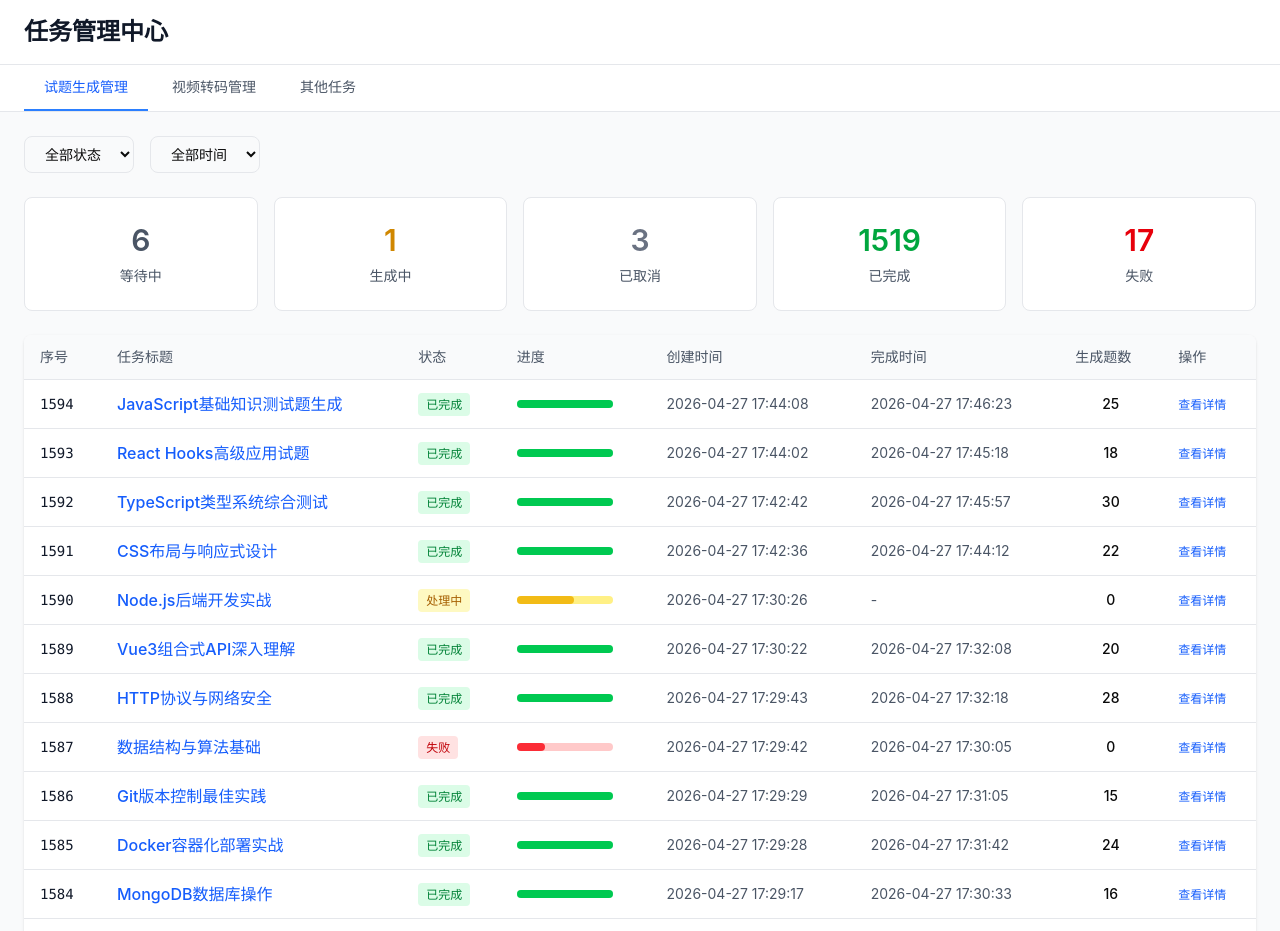
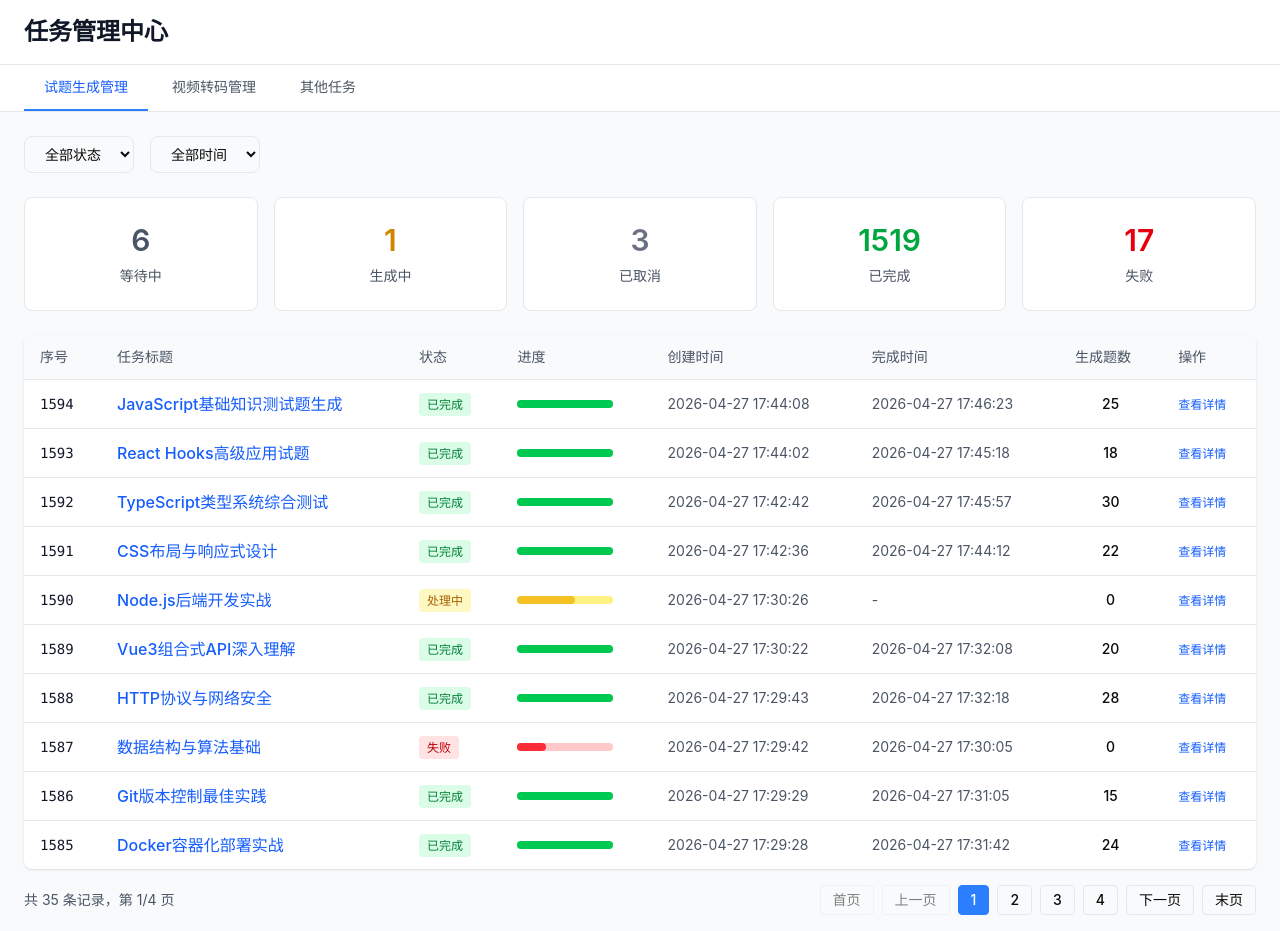
Before and after one commit to liellaaaaa/PrototypeDiagram, a React (Vite) app in the folder TaskManagementCenter/: page / in a window 1280 px wide. Shown: the top 931 px of the page. Built offline with nearby package versions, Linux system fonts and the light colour scheme.

Commit message:
feat: 试题生成管理添加分页功能，扩充样本数据至35条

```diff
--- a/TaskManagementCenter/src/app/components/QuestionGenerationDashboard.tsx
+++ b/TaskManagementCenter/src/app/components/QuestionGenerationDashboard.tsx
@@ -4,10 +4,13 @@ import { QuestionGenerationTable } from './QuestionGenerationTable';
 import { TaskDetailModal } from './TaskDetailModal';
 import type { QuestionGenerationTask } from './QuestionGenerationTask';
 
+const PAGE_SIZE = 10;
+
 export function QuestionGenerationDashboard() {
   const [statusFilter, setStatusFilter] = useState<string>('');
   const [dateFilter, setDateFilter] = useState<string>('');
   const [selectedTask, setSelectedTask] = useState<QuestionGenerationTask | null>(null);
+  const [currentPage, setCurrentPage] = useState(1);
 
   const stats = {
     waiting: 6,
@@ -18,149 +21,41 @@ export function QuestionGenerationDashboard() {
   };
 
   const tasks: QuestionGenerationTask[] = [
-    {
-      taskId: 1594,
-      taskTitle: 'JavaScript基础知识测试题生成',
-      knowledgeBase: ['javascript-fundamentals.md', 'es6-features.md', 'async-programming.md'],
-      status: '已完成',
-      createdAt: '2026-04-27 17:44:08',
-      completedAt: '2026-04-27 17:46:23',
-      processingTime: '2分15秒',
-      generatedCount: 25,
-      operatorUser: 'admin'
-    },
-    {
-      taskId: 1593,
-      taskTitle: 'React Hooks高级应用试题',
-      knowledgeBase: ['react-hooks.md', 'custom-hooks.md', 'performance-optimization.md'],
-      status: '已完成',
-      createdAt: '2026-04-27 17:44:02',
-      completedAt: '2026-04-27 17:45:18',
-      processingTime: '1分16秒',
-      generatedCount: 18,
-      operatorUser: 'zhang_san'
-    },
-    {
-      taskId: 1592,
-      taskTitle: 'TypeScript类型系统综合测试',
-      knowledgeBase: ['typescript-basics.md', 'generics.md', 'advanced-types.md', 'utility-types.md'],
-      status: '已完成',
-      createdAt: '2026-04-27 17:42:42',
-      completedAt: '2026-04-27 17:45:57',
-      processingTime: '3分15秒',
-      generatedCount: 30,
-      operatorUser: 'admin'
-    },
-    {
-      taskId: 1591,
-      taskTitle: 'CSS布局与响应式设计',
-      knowledgeBase: ['css-layout.md', 'flexbox-guide.md', 'grid-system.md', 'responsive-design.md'],
-      status: '已完成',
-      createdAt: '2026-04-27 17:42:36',
-      completedAt: '2026-04-27 17:44:12',
-      processingTime: '1分36秒',
-      generatedCount: 22,
-      operatorUser: 'li_si'
-    },
-    {
-      taskId: 1590,
-      taskTitle: 'Node.js后端开发实战',
-      knowledgeBase: ['nodejs-basics.md', 'express-framework.md'],
-      status: '处理中',
-      createdAt: '2026-04-27 17:30:26',
-      completedAt: null,
-      processingTime: '已用1分32秒',
-      generatedCount: 0,
-      operatorUser: 'wang_wu'
-    },
-    {
-      taskId: 1589,
-      taskTitle: 'Vue3组合式API深入理解',
-      knowledgeBase: ['vue3-composition-api.md', 'reactivity-system.md', 'lifecycle.md'],
-      status: '已完成',
-      createdAt: '2026-04-27 17:30:22',
-      completedAt: '2026-04-27 17:32:08',
-      processingTime: '1分46秒',
-      generatedCount: 20,
-      operatorUser: 'admin'
-    },
-    {
-      taskId: 1588,
-      taskTitle: 'HTTP协议与网络安全',
-      knowledgeBase: ['http-protocol.md', 'https-ssl.md', 'web-security.md', 'cors.md'],
-      status: '已完成',
-      createdAt: '2026-04-27 17:29:43',
-      completedAt: '2026-04-27 17:32:18',
-      processingTime: '2分35秒',
-      generatedCount: 28,
-      operatorUser: 'zhang_san'
-    },
-    {
-      taskId: 1587,
-      taskTitle: '数据结构与算法基础',
-      knowledgeBase: ['data-structures.md', 'algorithms.md', 'complexity-analysis.md'],
-      status: '失败',
-      createdAt: '2026-04-27 17:29:42',
-      completedAt: '2026-04-27 17:30:05',
-      processingTime: '23秒',
-      generatedCount: 0,
-      operatorUser: 'li_si'
-    },
-    {
-      taskId: 1586,
-      taskTitle: 'Git版本控制最佳实践',
-      knowledgeBase: ['git-basics.md', 'branching-strategies.md', 'git-workflow.md'],
-      status: '已完成',
-      createdAt: '2026-04-27 17:29:29',
-      completedAt: '2026-04-27 17:31:05',
-      processingTime: '1分36秒',
-      generatedCount: 15,
-      operatorUser: 'admin'
-    },
-    {
-      taskId: 1585,
-      taskTitle: 'Docker容器化部署实战',
-      knowledgeBase: ['docker-basics.md', 'dockerfile.md', 'docker-compose.md'],
-      status: '已完成',
-      createdAt: '2026-04-27 17:29:28',
-      completedAt: '2026-04-27 17:31:42',
-      processingTime: '2分14秒',
-      generatedCount: 24,
-      operatorUser: 'wang_wu'
-    },
-    {
-      taskId: 1584,
-      taskTitle: 'MongoDB数据库操作',
-      knowledgeBase: ['mongodb-basics.md', 'aggregation.md'],
-      status: '已完成',
-      createdAt: '2026-04-27 17:29:17',
-      completedAt: '2026-04-27 17:30:33',
-      processingTime: '1分16秒',
-      generatedCount: 16,
-      operatorUser: 'zhang_san'
-    },
-    {
-      taskId: 1583,
-      taskTitle: 'GraphQL API设计',
-      knowledgeBase: ['graphql-basics.md', 'schema-design.md', 'resolvers.md'],
-      status: '已完成',
-      createdAt: '2026-04-27 17:29:11',
-      completedAt: '2026-04-27 17:30:27',
-      processingTime: '1分16秒',
-      generatedCount: 19,
-      operatorUser: 'li_si'
-    },
-    {
-      taskId: 1582,
-      taskTitle: 'Webpack构建工具配置',
-      knowledgeBase: ['webpack-config.md', 'loaders.md', 'plugins.md', 'optimization.md'],
-      status: '已完成',
-      createdAt: '2026-04-23 16:22:53',
-      completedAt: '2026-04-23 16:25:08',
-      processingTime: '2分15秒',
-      generatedCount: 21,
-      operatorUser: 'admin'
-    }
+    { taskId: 1594, taskTitle: 'JavaScript基础知识测试题生成', knowledgeBase: ['javascript-fundamentals.md', 'es6-features.md', 'async-programming.md'], status: '已完成', createdAt: '2026-04-27 17:44:08', completedAt: '2026-04-27 17:46:23', generatedCount: 25, operatorUser: 'admin' },
+    { taskId: 1593, taskTitle: 'React Hooks高级应用试题', knowledgeBase: ['react-hooks.md', 'custom-hooks.md', 'performance-optimization.md'], status: '已完成', createdAt: '2026-04-27 17:44:02', completedAt: '2026-04-27 17:45:18', generatedCount: 18, operatorUser: 'zhang_san' },
+    { taskId: 1592, taskTitle: 'TypeScript类型系统综合测试', knowledgeBase: ['typescript-basics.md', 'generics.md', 'advanced-types.md', 'utility-types.md'], status: '已完成', createdAt: '2026-04-27 17:42:42', completedAt: '2026-04-27 17:45:57', generatedCount: 30, operatorUser: 'admin' },
+    { taskId: 1591, taskTitle: 'CSS布局与响应式设计', knowledgeBase: ['css-layout.md', 'flexbox-guide.md', 'grid-system.md', 'responsive-design.md'], status: '已完成', createdAt: '2026-04-27 17:42:36', completedAt: '2026-04-27 17:44:12', generatedCount: 22, operatorUser: 'li_si' },
+    { taskId: 1590, taskTitle: 'Node.js后端开发实战', knowledgeBase: ['nodejs-basics.md', 'express-framework.md'], status: '处理中', createdAt: '2026-04-27 17:30:26', completedAt: null, generatedCount: 0, operatorUser: 'wang_wu' },
+    { taskId: 1589, taskTitle: 'Vue3组合式API深入理解', knowledgeBase: ['vue3-composition-api.md', 'reactivity-system.md', 'lifecycle.md'], status: '已完成', createdAt: '2026-04-27 17:30:22', completedAt: '2026-04-27 17:32:08', generatedCount: 20, operatorUser: 'admin' },
+    { taskId: 1588, taskTitle: 'HTTP协议与网络安全', knowledgeBase: ['http-protocol.md', 'https-ssl.md', 'web-security.md', 'cors.md'], status: '已完成', createdAt: '2026-04-27 17:29:43', completedAt: '2026-04-27 17:32:18', generatedCount: 28, operatorUser: 'zhang_san' },
+    { taskId: 1587, taskTitle: '数据结构与算法基础', knowledgeBase: ['data-structures.md', 'algorithms.md', 'complexity-analysis.md'], status: '失败', createdAt: '2026-04-27 17:29:42', completedAt: '2026-04-27 17:30:05', generatedCount: 0, operatorUser: 'li_si' },
+    { taskId: 1586, taskTitle: 'Git版本控制最佳实践', knowledgeBase: ['git-basics.md', 'branching-strategies.md', 'git-workflow.md'], status: '已完成', createdAt: '2026-04-27 17:29:29', completedAt: '2026-04-27 17:31:05', generatedCount: 15, operatorUser: 'admin' },
+    { taskId: 1585, taskTitle: 'Docker容器化部署实战', knowledgeBase: ['docker-basics.md', 'dockerfile.md', 'docker-compose.md'], status: '已完成', createdAt: '2026-04-27 17:29:28', completedAt: '2026-04-27 17:31:42', generatedCount: 24, operatorUser: 'wang_wu' },
+    { taskId: 1584, taskTitle: 'MongoDB数据库操作', knowledgeBase: ['mongodb-basics.md', 'aggregation.md'], status: '已完成', createdAt: '2026-04-27 17:29:17', completedAt: '2026-04-27 17:30:33', generatedCount: 16, operatorUser: 'zhang_san' },
+    { taskId: 1583, taskTitle: 'GraphQL API设计', knowledgeBase: ['graphql-basics.md', 'schema-design.md', 'resolvers.md'], status: '已完成', createdAt: '2026-04-27 17:29:11', completedAt: '2026-04-27 17:30:27', generatedCount: 19, operatorUser: 'li_si' },
+    { taskId: 1582, taskTitle: 'Webpack构建工具配置', knowledgeBase: ['webpack-config.md', 'loaders.md', 'plugins.md', 'optimization.md'], status: '已完成', createdAt: '2026-04-23 16:22:53', completedAt: '2026-04-23 16:25:08', generatedCount: 21, operatorUser: 'admin' },
+    { taskId: 1581, taskTitle: 'Python数据分析实战', knowledgeBase: ['pandas.md', 'numpy.md', 'matplotlib.md'], status: '已完成', createdAt: '2026-04-23 15:10:00', completedAt: '2026-04-23 15:15:30', generatedCount: 35, operatorUser: 'admin' },
+    { taskId: 1580, taskTitle: '机器学习算法基础', knowledgeBase: ['ml-basics.md', 'sklearn.md'], status: '已完成', createdAt: '2026-04-23 14:00:00', completedAt: '2026-04-23 14:10:00', generatedCount: 28, operatorUser: 'zhang_san' },
+    { taskId: 1579, taskTitle: 'Redis缓存实战', knowledgeBase: ['redis-basics.md', 'redis-cache.md'], status: '已完成', createdAt: '2026-04-23 13:00:00', completedAt: '2026-04-23 13:08:00', generatedCount: 18, operatorUser: 'li_si' },
+    { taskId: 1578, taskTitle: 'Kafka消息队列', knowledgeBase: ['kafka-intro.md', 'kafka-producer.md'], status: '失败', createdAt: '2026-04-23 12:00:00', completedAt: '2026-04-23 12:05:00', generatedCount: 0, operatorUser: 'wang_wu' },
+    { taskId: 1577, taskTitle: 'Spring Cloud微服务', knowledgeBase: ['spring-cloud.md', 'feign.md', 'gateway.md'], status: '已完成', createdAt: '2026-04-22 17:00:00', completedAt: '2026-04-22 17:12:00', generatedCount: 32, operatorUser: 'admin' },
+    { taskId: 1576, taskTitle: 'Kubernetes容器编排', knowledgeBase: ['k8s-basics.md', 'k8s-deploy.md'], status: '已完成', createdAt: '2026-04-22 16:00:00', completedAt: '2026-04-22 16:10:00', generatedCount: 25, operatorUser: 'zhang_san' },
+    { taskId: 1575, taskTitle: 'MySQL数据库优化', knowledgeBase: ['mysql-optimization.md', 'indexing.md'], status: '已完成', createdAt: '2026-04-22 15:00:00', completedAt: '2026-04-22 15:08:00', generatedCount: 20, operatorUser: 'li_si' },
+    { taskId: 1574, taskTitle: 'Linux系统管理', knowledgeBase: ['linux-commands.md', 'shell-scripting.md'], status: '已完成', createdAt: '2026-04-22 14:00:00', completedAt: '2026-04-22 14:06:00', generatedCount: 15, operatorUser: 'wang_wu' },
+    { taskId: 1573, taskTitle: 'Nginx反向代理配置', knowledgeBase: ['nginx-basics.md', 'nginx-proxy.md'], status: '已完成', createdAt: '2026-04-22 13:00:00', completedAt: '2026-04-22 13:05:00', generatedCount: 12, operatorUser: 'admin' },
+    { taskId: 1572, taskTitle: 'Java并发编程', knowledgeBase: ['java-concurrency.md', 'thread-pool.md'], status: '已完成', createdAt: '2026-04-22 12:00:00', completedAt: '2026-04-22 12:10:00', generatedCount: 22, operatorUser: 'zhang_san' },
+    { taskId: 1571, taskTitle: 'Elasticsearch搜索', knowledgeBase: ['es-basics.md', 'es-query.md'], status: '已完成', createdAt: '2026-04-22 11:00:00', completedAt: '2026-04-22 11:08:00', generatedCount: 18, operatorUser: 'li_si' },
+    { taskId: 1570, taskTitle: 'RabbitMQ消息中间件', knowledgeBase: ['rabbitmq-basics.md', 'amqp.md'], status: '已完成', createdAt: '2026-04-22 10:00:00', completedAt: '2026-04-22 10:07:00', generatedCount: 14, operatorUser: 'wang_wu' },
+    { taskId: 1569, taskTitle: 'Flutter移动开发', knowledgeBase: ['flutter-basics.md', 'dart.md'], status: '待处理', createdAt: '2026-04-22 09:00:00', completedAt: null, generatedCount: 0, operatorUser: 'admin' },
+    { taskId: 1568, taskTitle: 'iOS Swift编程', knowledgeBase: ['swift-basics.md', 'swiftui.md'], status: '已完成', createdAt: '2026-04-21 17:00:00', completedAt: '2026-04-21 17:10:00', generatedCount: 20, operatorUser: 'zhang_san' },
+    { taskId: 1567, taskTitle: 'Android Jetpack组件', knowledgeBase: ['android-jetpack.md', 'compose.md'], status: '已完成', createdAt: '2026-04-21 16:00:00', completedAt: '2026-04-21 16:09:00', generatedCount: 24, operatorUser: 'li_si' },
+    { taskId: 1566, taskTitle: 'React Native跨平台', knowledgeBase: ['react-native.md', 'expo.md'], status: '已完成', createdAt: '2026-04-21 15:00:00', completedAt: '2026-04-21 15:08:00', generatedCount: 16, operatorUser: 'wang_wu' },
+    { taskId: 1565, taskTitle: 'WebSocket实时通信', knowledgeBase: ['websocket.md', 'socket-io.md'], status: '已完成', createdAt: '2026-04-21 14:00:00', completedAt: '2026-04-21 14:05:00', generatedCount: 10, operatorUser: 'admin' },
+    { taskId: 1564, taskTitle: 'CSS动画特效', knowledgeBase: ['css-animation.md', 'transition.md'], status: '已完成', createdAt: '2026-04-21 13:00:00', completedAt: '2026-04-21 13:04:00', generatedCount: 8, operatorUser: 'zhang_san' },
+    { taskId: 1563, taskTitle: 'TypeScript高级类型', knowledgeBase: ['advanced-typescript.md', 'generics.md'], status: '失败', createdAt: '2026-04-21 12:00:00', completedAt: '2026-04-21 12:03:00', generatedCount: 0, operatorUser: 'li_si' },
+    { taskId: 1562, taskTitle: '微服务架构设计', knowledgeBase: ['microservices.md', 'api-gateway.md'], status: '已完成', createdAt: '2026-04-21 11:00:00', completedAt: '2026-04-21 11:15:00', generatedCount: 30, operatorUser: 'wang_wu' },
+    { taskId: 1561, taskTitle: 'CI/CD持续集成', knowledgeBase: ['jenkins.md', 'gitlab-ci.md'], status: '已完成', createdAt: '2026-04-21 10:00:00', completedAt: '2026-04-21 10:08:00', generatedCount: 12, operatorUser: 'admin' },
+    { taskId: 1560, taskTitle: 'Terraform基础设施代码化', knowledgeBase: ['terraform-basics.md', 'aws-terraform.md'], status: '已完成', createdAt: '2026-04-21 09:00:00', completedAt: '2026-04-21 09:06:00', generatedCount: 10, operatorUser: 'zhang_san' }
   ];
 
   const filteredTasks = useMemo(() => {
@@ -170,6 +65,13 @@ export function QuestionGenerationDashboard() {
       return true;
     });
   }, [tasks, statusFilter, dateFilter]);
+
+  const totalPages = Math.ceil(filteredTasks.length / PAGE_SIZE);
+  const paginatedTasks = filteredTasks.slice((currentPage - 1) * PAGE_SIZE, currentPage * PAGE_SIZE);
+
+  const handlePageChange = (page: number) => {
+    setCurrentPage(page);
+  };
 
   return (
     <div>
@@ -202,8 +104,72 @@ export function QuestionGenerationDashboard() {
 
       {/* 任务表格 */}
       <div className="mt-6">
-        <QuestionGenerationTable tasks={filteredTasks} onTaskClick={setSelectedTask} />
+        <QuestionGenerationTable tasks={paginatedTasks} onTaskClick={setSelectedTask} />
       </div>
+
+      {/* 分页 */}
+      {totalPages > 1 && (
+        <div className="mt-4 flex items-center justify-between">
+          <div className="text-sm text-gray-600">
+            共 {filteredTasks.length} 条记录，第 {currentPage}/{totalPages} 页
+          </div>
+          <div className="flex gap-2">
+            <button
+              onClick={() => handlePageChange(1)}
+              disabled={currentPage === 1}
+              className="px-3 py-1 text-sm border border-gray-200 rounded disabled:opacity-50 disabled:cursor-not-allowed hover:bg-gray-50"
+            >
+              首页
+            </button>
+            <button
+              onClick={() => handlePageChange(currentPage - 1)}
+              disabled={currentPage === 1}
+              className="px-3 py-1 text-sm border border-gray-200 rounded disabled:opacity-50 disabled:cursor-not-allowed hover:bg-gray-50"
+            >
+              上一页
+            </button>
+            {Array.from({ length: Math.min(5, totalPages) }, (_, i) => {
+              let pageNum;
+              if (totalPages <= 5) {
+                pageNum = i + 1;
+              } else if (currentPage <= 3) {
+                pageNum = i + 1;
+              } else if (currentPage >= totalPages - 2) {
+                pageNum = totalPages - 4 + i;
+              } else {
+                pageNum = currentPage - 2 + i;
+              }
+              return (
+                <button
+                  key={pageNum}
+                  onClick={() => handlePageChange(pageNum)}
+                  className={`px-3 py-1 text-sm border rounded ${
+                    currentPage === pageNum
+                      ? 'bg-blue-500 text-white border-blue-500'
+                      : 'border-gray-200 hover:bg-gray-50'
+                  }`}
+                >
+                  {pageNum}
+                </button>
+              );
+            })}
+            <button
+              onClick={() => handlePageChange(currentPage + 1)}
+              disabled={currentPage === totalPages}
+              className="px-3 py-1 text-sm border border-gray-200 rounded disabled:opacity-50 disabled:cursor-not-allowed hover:bg-gray-50"
+            >
+              下一页
+            </button>
+            <button
+              onClick={() => handlePageChange(totalPages)}
+              disabled={currentPage === totalPages}
+              className="px-3 py-1 text-sm border border-gray-200 rounded disabled:opacity-50 disabled:cursor-not-allowed hover:bg-gray-50"
+            >
+              末页
+            </button>
+          </div>
+        </div>
+      )}
 
       {/* 任务详情弹窗 */}
       {selectedTask && (
```
